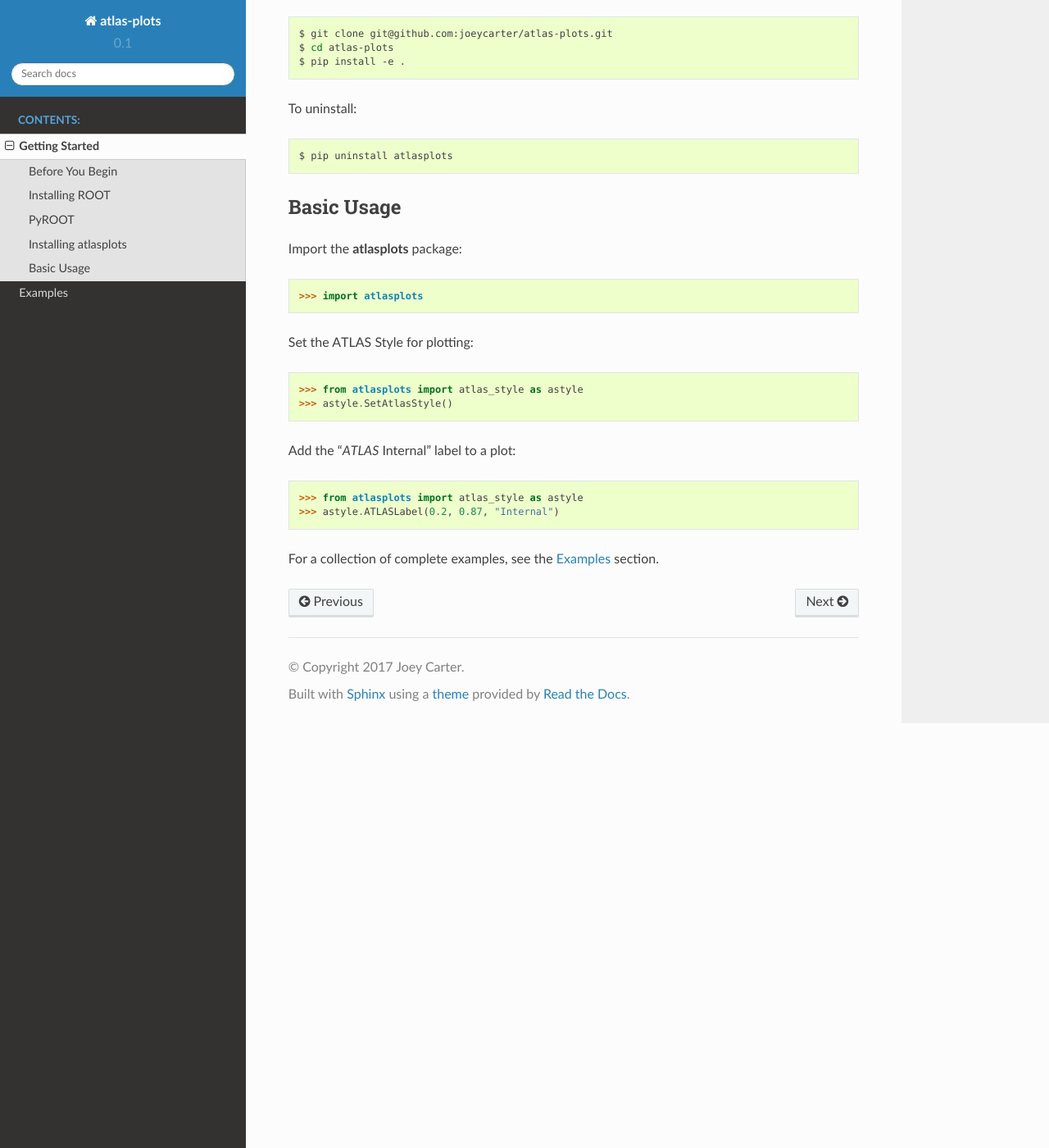
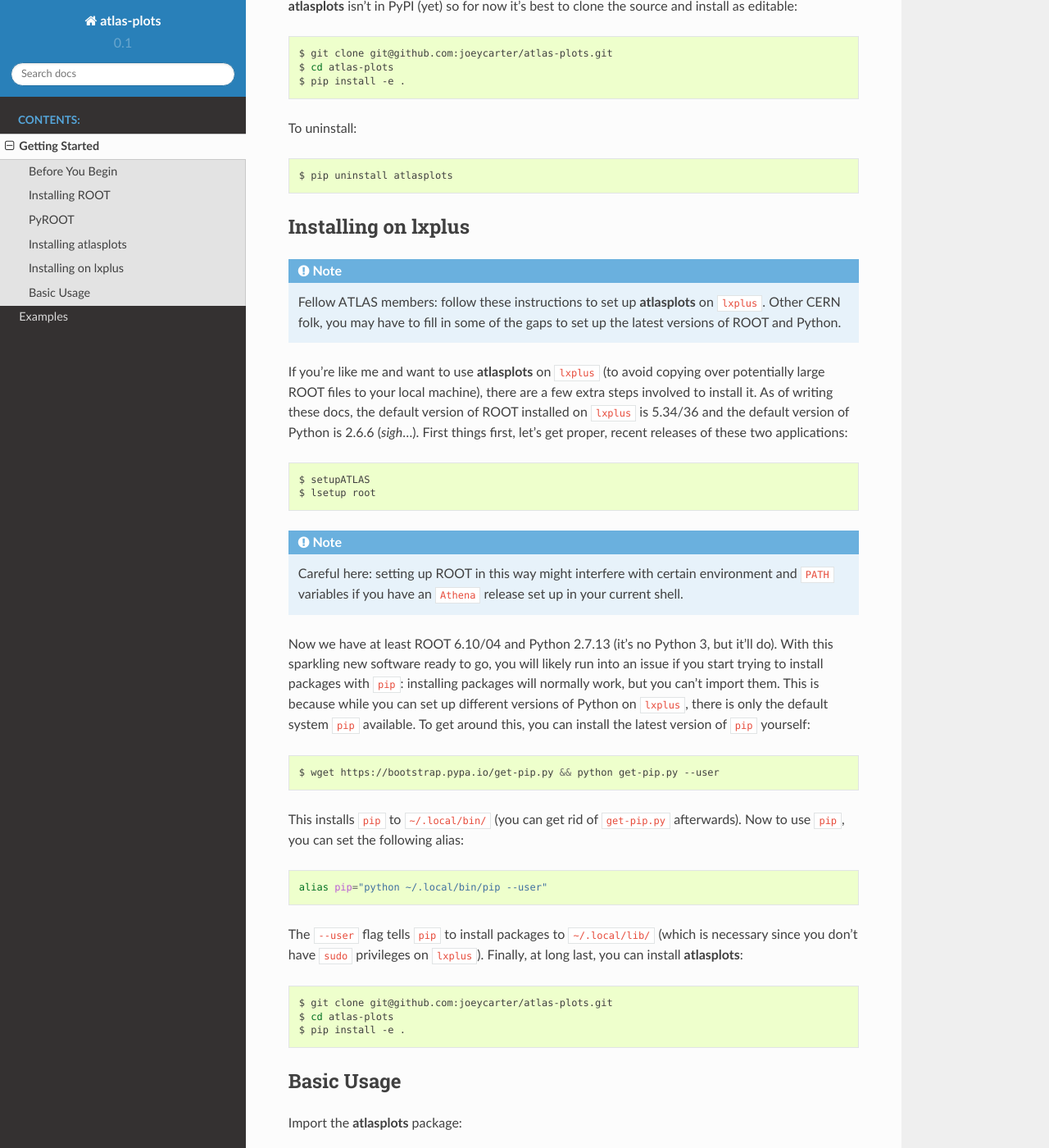
Before and after one commit to joeycarter/atlas-plot-utils, a Sphinx documentation site: the page built from docs/getting_started.rst, in a window 1280 px wide and 1400 px high, scrolled down 3224 px. Shown: the whole window at 82% size. Built offline with Sphinx 7.4.7 and the Read the Docs theme 2.0.0, drawn with Linux system fonts in a browser that asks for light colours.

Commit message:
Add section in docs for installing atlasplots on lxplus

```diff
--- a/README.rst
+++ b/README.rst
@@ -23,6 +23,12 @@ To uninstall:
 
     $ pip uninstall atlasplots
 
+Installing on lxplus
+--------------------
+
+Installing **atlasplots** is a bit more involved if you want to use it on ``lxplus``.
+Full installation instructions can be found `here <https://atlas-plots.readthedocs.io/en/latest/getting_started.html#installing-on-lxplus>`_ .
+
 Documentation
 -------------
 
--- a/docs/getting_started.rst
+++ b/docs/getting_started.rst
@@ -15,7 +15,7 @@ Also have a look at the chapter on `Properly Installing Python <http://docs.pyth
 
 If you're using a Mac, you can install Python with `Homebrew <https://brew.sh/>`_:
 
-.. code:: bash
+.. code-block:: bash
 
     $ brew install python3
 
@@ -26,7 +26,7 @@ Homebrew also installs ``pip3`` for you, which is an alias pointing to ``pip`` i
     You may encounter issues with file permissions when installing software because Homebrew needs write access to ``/usr/local/``.
     Since ``brew install`` will not work with root privileges (unless ``brew`` itself is owned by root), you can change the ownership of the contents of ``/usr/local/``, or wherever Homebrew installs software, with,
 
-    .. code:: bash
+    .. code-block:: bash
 
         $ sudo chown -R $(whoami) $(brew --prefix)/*
 
@@ -38,7 +38,7 @@ Installing ROOT
 `ROOT <https://root.cern.ch/>`_ is a scientific software framework developed at CERN for data analysis in high energy physics.
 The easiest way to install ROOT if you're using a Mac is also with Homebrew:
 
-.. code:: bash
+.. code-block:: bash
 
     $ brew install root --with-python3 --without-python
 
@@ -101,7 +101,7 @@ To illustrate the power and simplicity of PyROOT, consider opening a ROOT file `
 
 As a complete example, suppose you want to print all the values in the ``eta`` branch:
 
-.. code:: python
+.. code-block:: python
 
     import ROOT
 
@@ -113,7 +113,7 @@ As a complete example, suppose you want to print all the values in the ``eta`` b
 
 Compare this to the equivalent C++ ROOT macro:
 
-.. code:: c++
+.. code-block:: c++
 
     {
         TFile* file = TFile::Open("data_file.root");
@@ -131,7 +131,7 @@ Installing atlasplots
 
 **atlasplots** isn't in PyPI (yet) so for now it's best to clone the source and install as editable:
 
-.. code:: bash
+.. code-block:: bash
 
     $ git clone git@github.com:joeycarter/atlas-plots.git
     $ cd atlas-plots
@@ -139,10 +139,55 @@ Installing atlasplots
 
 To uninstall:
 
-.. code:: bash
+.. code-block:: bash
 
     $ pip uninstall atlasplots
 
+Installing on lxplus
+--------------------
+
+.. note::
+
+    Fellow ATLAS members: follow these instructions to set up **atlasplots** on ``lxplus``.
+    Other CERN folk, you may have to fill in some of the gaps to set up the latest versions of ROOT and Python.
+
+If you're like me and want to use **atlasplots** on ``lxplus`` (to avoid copying over potentially large ROOT files to your local machine), there are a few extra steps involved to install it.
+As of writing these docs, the default version of ROOT installed on ``lxplus`` is 5.34/36 and the default version of Python is 2.6.6 (*sigh*...).
+First things first, let's get proper, recent releases of these two applications:
+
+.. code-block:: bash
+
+    $ setupATLAS
+    $ lsetup root
+
+.. note::
+
+    Careful here: setting up ROOT in this way might interfere with certain environment and ``PATH`` variables if you have an ``Athena`` release set up in your current shell.
+
+Now we have at least ROOT 6.10/04 and Python 2.7.13 (it's no Python 3, but it'll do).
+With this sparkling new software ready to go, you will likely run into an issue if you start trying to install packages with ``pip``: installing packages will normally work, but you can't import them.
+This is because while you can set up different versions of Python on ``lxplus``, there is only the default system ``pip`` available.
+To get around this, you can install the latest version of ``pip`` yourself:
+
+.. code-block:: bash
+
+    $ wget https://bootstrap.pypa.io/get-pip.py && python get-pip.py --user
+
+This installs ``pip`` to ``~/.local/bin/`` (you can get rid of ``get-pip.py`` afterwards).
+Now to use ``pip``, you can set the following alias:
+
+.. code-block:: bash
+
+    alias pip="python ~/.local/bin/pip --user"
+
+The ``--user`` flag tells ``pip`` to install packages to ``~/.local/lib/`` (which is necessary since you don't have ``sudo`` privileges on ``lxplus``).
+Finally, at long last, you can install **atlasplots**:
+
+.. code-block:: bash
+
+    $ git clone git@github.com:joeycarter/atlas-plots.git
+    $ cd atlas-plots
+    $ pip install -e .
 
 Basic Usage
 -----------
```
